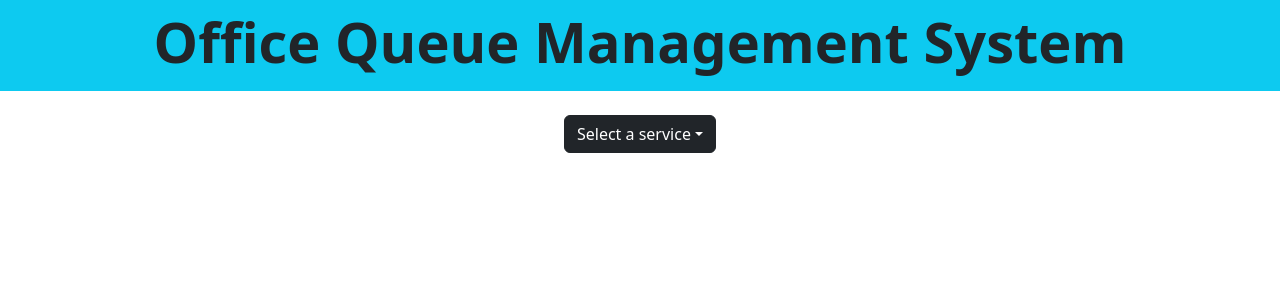
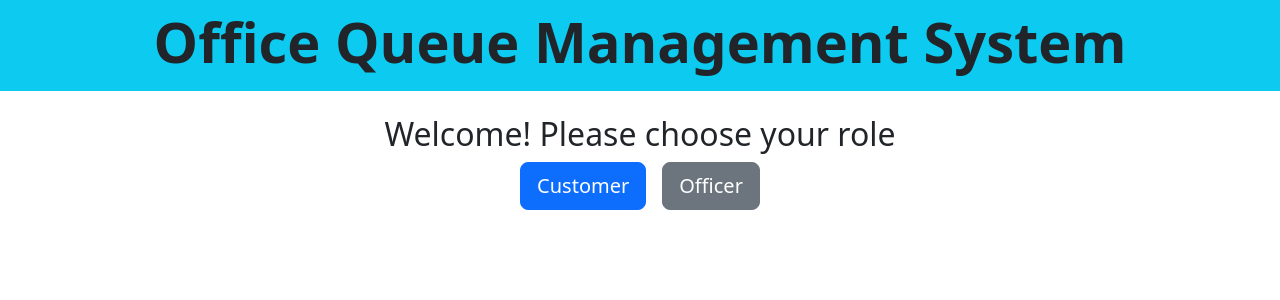
Before and after one commit to Digre01/SE_II_11_OQ, a React app in the folder frontend/: page / in a window 1280 px wide. Shown: the top 300 px of the page. Built offline with nearby package versions, Linux system fonts and the light colour scheme; the HTML template or start-up script is replaced by a standard one.

Commit message:
Added HomePage with role selection (customer/officer)

```diff
--- a/frontend/src/App.jsx
+++ b/frontend/src/App.jsx
@@ -2,6 +2,8 @@ import 'bootstrap/dist/css/bootstrap.min.css';
 import { Route, Routes } from 'react-router'
 import CustomerHome from './components/CustomerHome'
 import DefaultLayout from './components/DefaultLayout';
+import HomePage from './components/HomePage'
+import OfficerHome from './components/OfficerHome'
 
 function App() {
 
@@ -9,7 +11,9 @@ function App() {
     <>
      <Routes>
       <Route element={<DefaultLayout/>}>
-        <Route path='/' element={<CustomerHome/>}/>
+        <Route path='/' element={<HomePage/>}/>
+        <Route path='/customer' element={<CustomerHome/>}/>
+        <Route path='/officer' element={<OfficerHome/>}/>
       </Route>
      </Routes>
     </>
--- /dev/null
+++ b/frontend/src/components/HomePage.jsx
@@ -0,0 +1,23 @@
+import { Container, Button } from 'react-bootstrap'
+import { useNavigate } from 'react-router'
+
+function HomePage() {
+  const navigate = useNavigate()
+
+  return (
+    <Container className="d-flex flex-column justify-content-center align-items-center text-center">
+      <h2>Welcome! Please choose your role</h2>
+
+      <div className="d-flex gap-3">
+        <Button variant="primary" size="lg" onClick={() => navigate('/customer')}>
+          Customer
+        </Button>
+        <Button variant="secondary" size="lg" onClick={() => navigate('/officer')}>
+          Officer
+        </Button>
+      </div>
+    </Container>
+  )
+}
+
+export default HomePage
--- /dev/null
+++ b/frontend/src/components/OfficerHome.jsx
@@ -0,0 +1,9 @@
+function OfficerHome() {
+  return (
+    <>
+      <h2>Officer Dashboard</h2>
+    </>
+  )
+}
+
+export default OfficerHome
```
